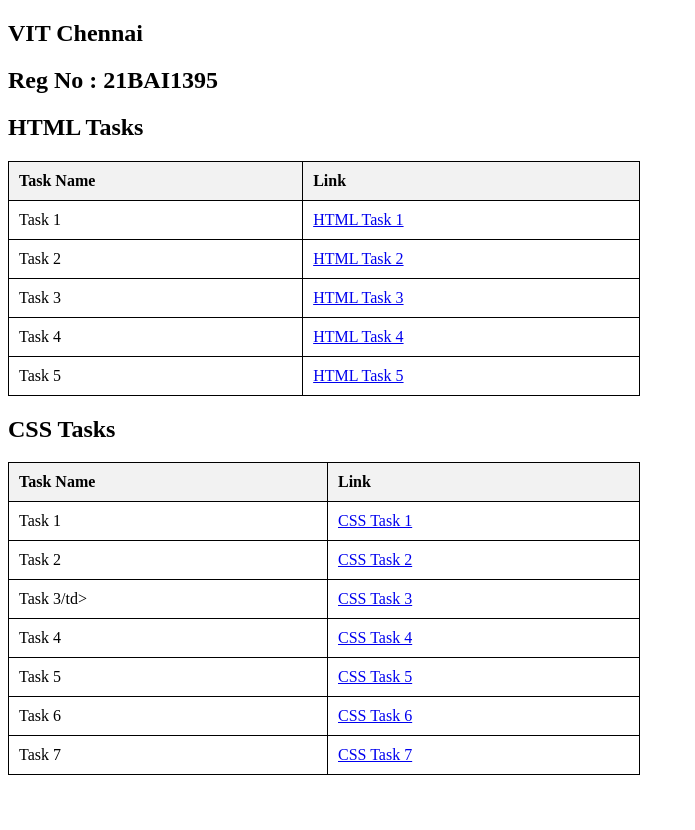
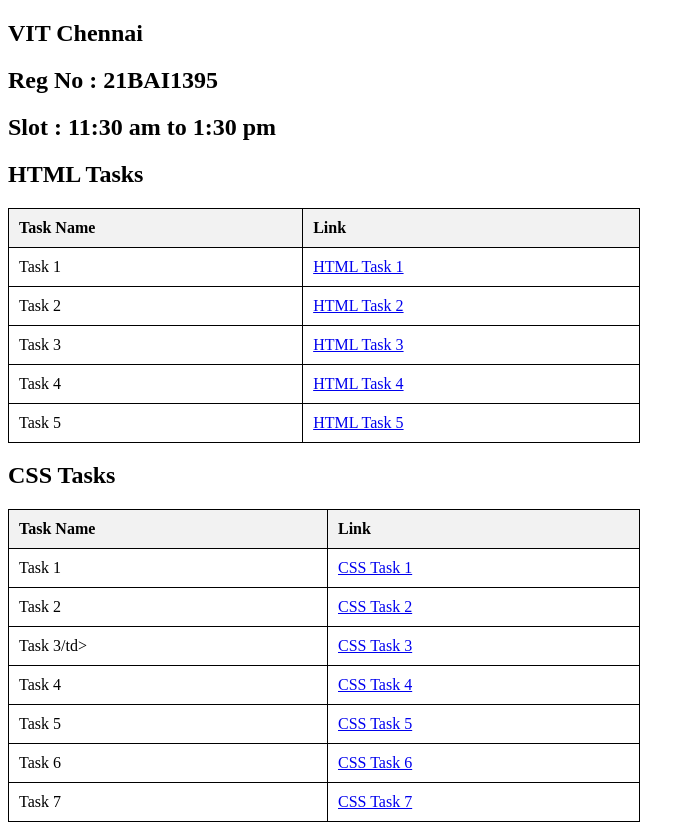
Before and after one commit to TusharKolli/TusharKolli.github.io, a plain HTML site: page index.html in a window 1280 px wide. Shown: the part 60-890 px from the top of the page, without its empty margins (0-695 px from the left). Before the commit the page ends 843 px from the top, so only its background shows below. Drawn offline with Linux system fonts and the light colour scheme.

Commit message:
Update index.html

```diff
--- a/index.html
+++ b/index.html
@@ -25,6 +25,7 @@
     <h1><b>Kolli Tushar</b></h1>
     <h2>VIT Chennai</h2>
     <h2>Reg No : 21BAI1395</h2>
+    <h2>Slot : 11:30 am to 1:30 pm</h2>
     <h2>HTML Tasks</h2>
     <table>
         <tr>
```
